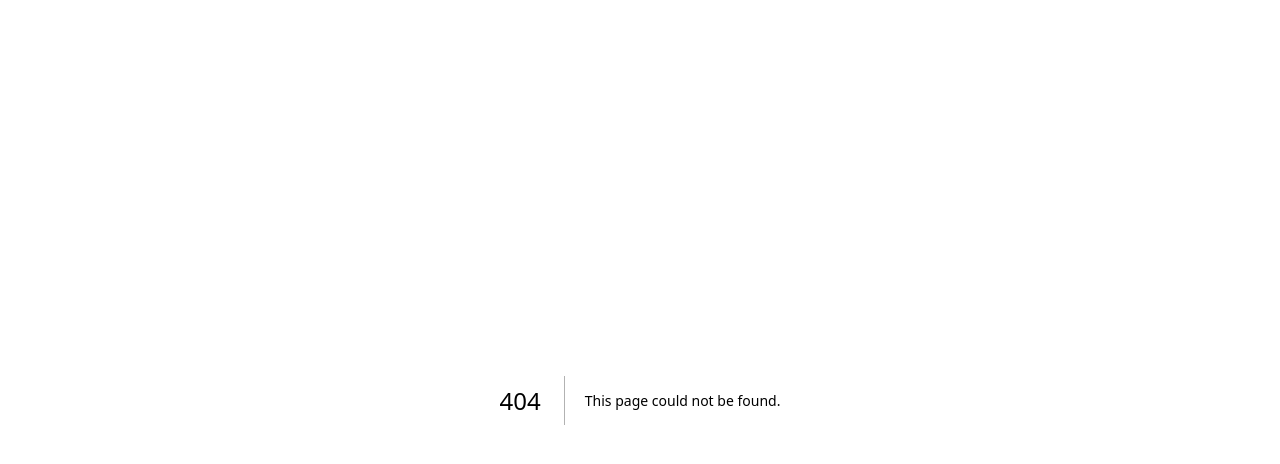
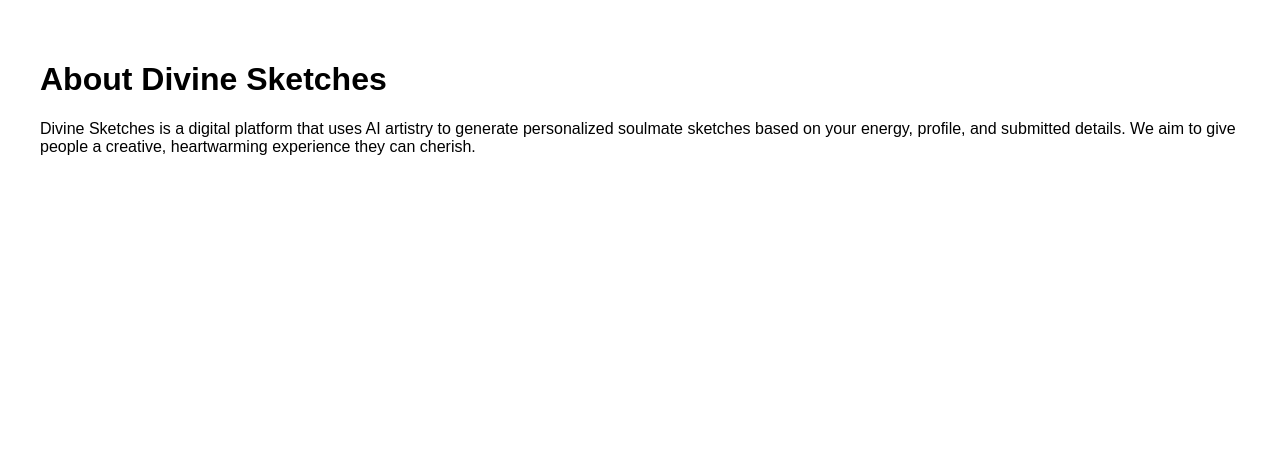
Before and after one commit to amandeeplotey/divinesketches, a Next.js app: page /About in a window 1280 px wide. Before the commit this address had no page. Shown: the top 464 px of the page. Built offline with nearby package versions, Linux system fonts and the light colour scheme.

Commit message:
Create About.js

```diff
--- /dev/null
+++ b/pages/About.js
@@ -0,0 +1,8 @@
+export default function About() {
+  return (
+    <div style={{ padding: '2rem', fontFamily: 'Arial' }}>
+      <h1>About Divine Sketches</h1>
+      <p>Divine Sketches is a digital platform that uses AI artistry to generate personalized soulmate sketches based on your energy, profile, and submitted details. We aim to give people a creative, heartwarming experience they can cherish. </p>
+    </div>
+  );
+}
```
